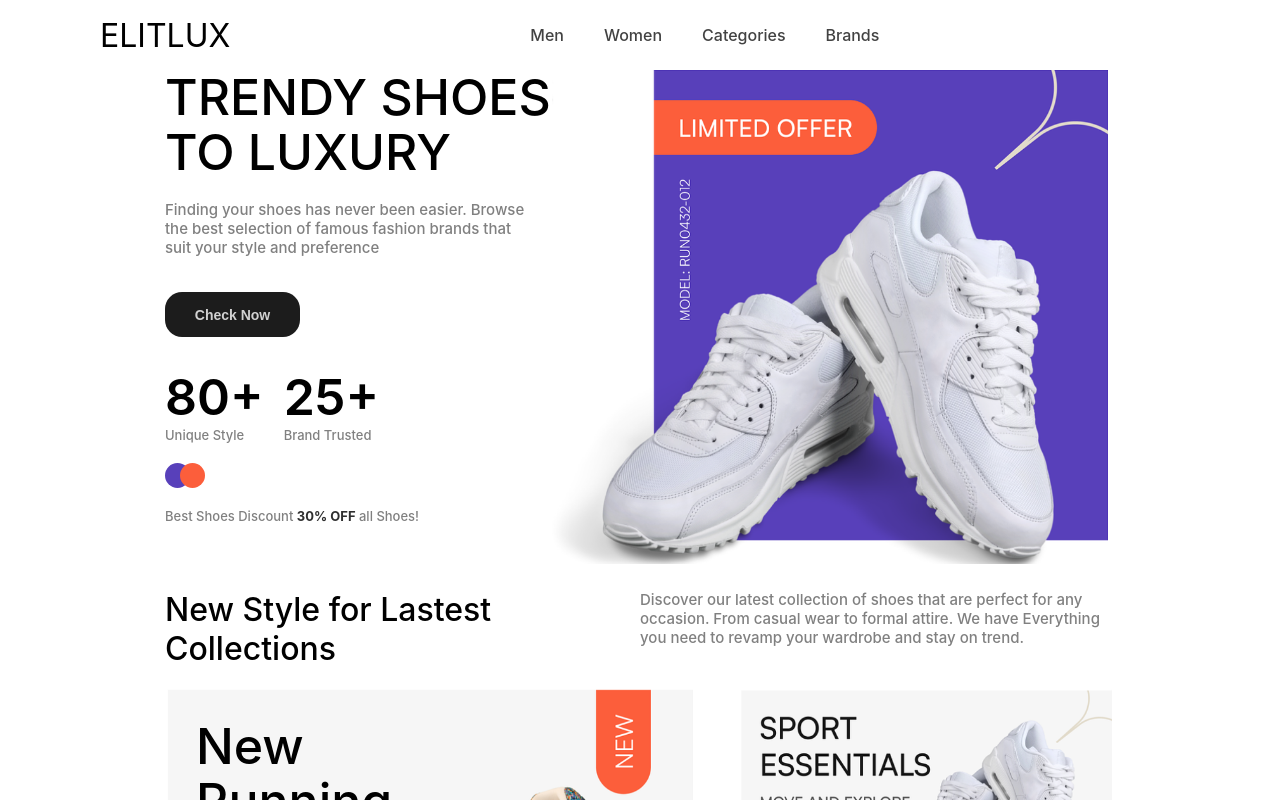
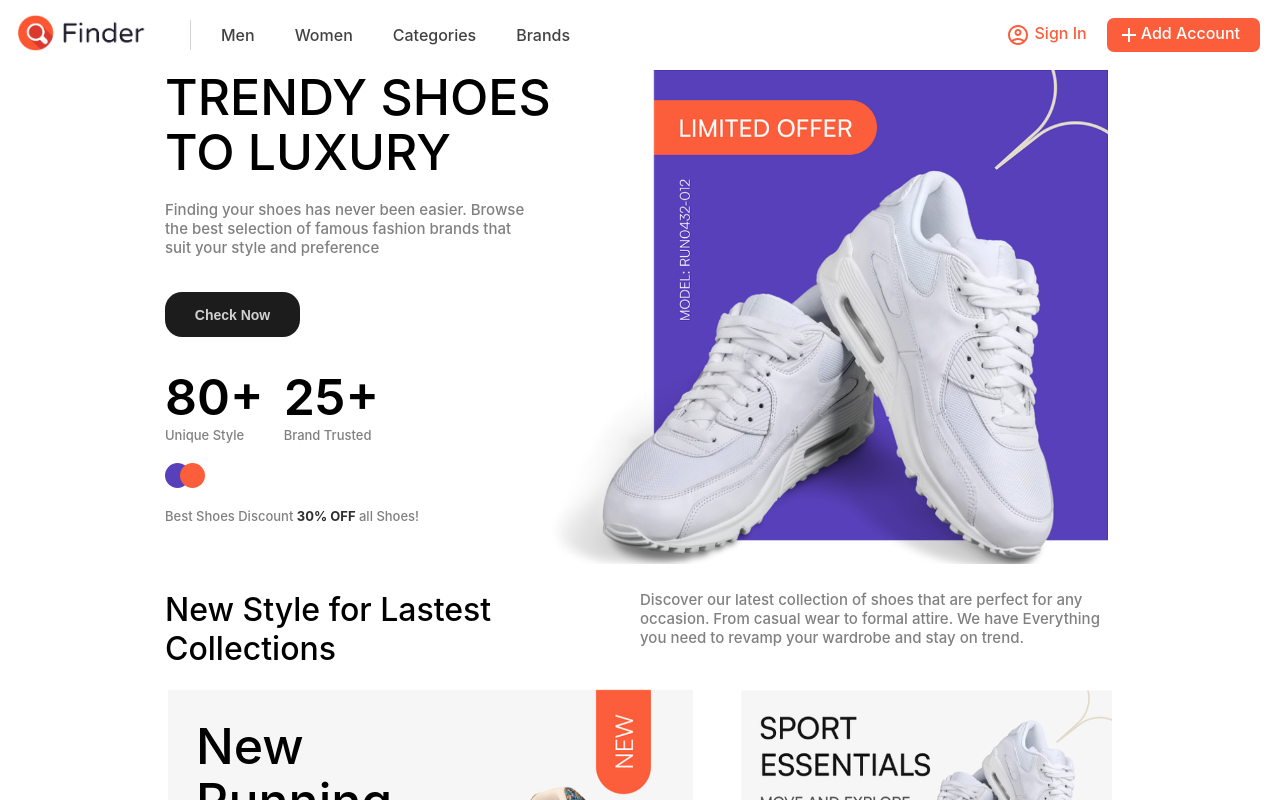
Before and after one commit to samsMay2001/project3, a React (Create React App) app: page / in a window 1280 px wide. Shown: the top 800 px of the page. Built offline with nearby package versions, Linux system fonts and the light colour scheme.

Commit message:
more edits to navbar

```diff
--- a/src/components/navbar/navbar.css
+++ b/src/components/navbar/navbar.css
@@ -1,16 +1,22 @@
 .navbar{
     /* border: 1px dashed grey; */
-    display: flex;
-    height: 70px;
-    align-items: center;
     --nav-color : #424242;
     --nav-focus : #FC5E3B;
     z-index: 999;
     background-color: white;
     position: fixed;
     top: 0;
-    left: 100px;
-    right: 100px;
+    left: 0px;
+    right: 0px;
+    padding-left: 10px;
+    padding-right: 10px;
+}
+.navbar1{
+    display: flex;
+    height: 70px;
+    align-items: center;
+    max-width: 1300px;
+    margin: auto;
 }
 .navbar-shadow{
     /* transition: box-shadow 1s ease-in-out; */
@@ -18,7 +24,7 @@
 }
 .nav-logo{
     /* border: 1px dashed grey; */
-    margin-right: 300px;
+    margin-right: 30px;
     text-decoration: none;
 }
 .nav-logo > h1{
@@ -31,26 +37,14 @@
     font-weight: 500;
     color: var(--nav-color);
 }
-.nav-search-area{
-    border: 1px solid #b9b9b9;
-    height: 50px;
+.nav-tab:nth-child(2){
+    border-left: 1px solid #d2d2d2;
     display: flex;
-    overflow: hidden;
-    border-radius: 50px;
-    padding-left: 15px;
-    width: 200px;
-    margin-right: 40px;
-    margin-left: 100px;
-    color: var(--nav-color);
+    align-items: center;
+    height: 30px;
+    padding-left: 30px;
 }
-.nav-search-area > input {
-    outline: none;
-    border: 0;
-}
-.nav-search-area > div{
-    padding-top: 13px;
-    margin-right: 5px;
-}
+
 .nav-tab:last-child{
     margin-right: 100px;
 }
@@ -69,3 +63,39 @@
 .nav-tab:focus{
     color:var(--nav-focus)
 }
+.nav-right-area{
+    /* border: 1px dashed grey; */
+    width: 300px;
+    height: 50px;
+    margin-left: auto;
+    display: flex;
+    align-items: center;
+}
+.nav-right-area > div{
+    display: flex;
+    width: 100;
+    margin-left: auto;
+}
+.nav-right-btn{
+    /* border: 1px dashed grey; */
+    padding: 5px;
+    padding-left: 10px;
+    padding-right: 10px;
+    margin-right: 10px;
+    border-radius: 7px;
+    display: flex;
+    font-weight: 500;
+    cursor: pointer;
+}
+.nav-right-btn:first-child{
+    color : var(--nav-focus)
+}
+.nav-right-btn:last-child{
+    background-color: var(--nav-focus);
+    color: white;
+    padding-right: 20px;
+}
+.btn-icon:first-child{
+    /* border: 1px dashed grey; */
+    margin-right: 5px;
+}
--- a/src/components/navbar/navbar.jsx
+++ b/src/components/navbar/navbar.jsx
@@ -1,6 +1,9 @@
 import { NavLink, useNavigate } from 'react-router-dom'
 import './navbar.css'
 import ShoppingBagRoundedIcon from '@mui/icons-material/ShoppingBagRounded';
+import AccountCircleOutlinedIcon from '@mui/icons-material/AccountCircleOutlined';
+import AddIcon from '@mui/icons-material/Add';
+import applogo from '../imgs/logo2.png'
 import { useEffect, useState } from 'react';
 
 export const NavBar = () => {
@@ -24,12 +27,26 @@ export const NavBar = () => {
     })
     return (
         <div className={`navbar ${showShadown && 'navbar-shadow'}`}>
-            <NavLink className="nav-logo" to={"/"}> <h1>ELITLUX</h1></NavLink>
-            <NavLink className={"nav-tab"} to={"/men"}>Men</NavLink>
-            <NavLink className={"nav-tab"} to={"/women"}>Women</NavLink>
-            <NavLink className={"nav-tab"} to={"/categories"}>Categories</NavLink>
-            <NavLink className={"nav-tab"} to={"/brands"}>Brands</NavLink>
+            <div className="navbar1">
+                <NavLink className="nav-logo" to={"/"}> <img style={{width: '150px'}} src={applogo} alt='logo'/></NavLink>
+                <NavLink className={"nav-tab"} to={"/men"}>Men</NavLink>
+                <NavLink className={"nav-tab"} to={"/women"}>Women</NavLink>
+                <NavLink className={"nav-tab"} to={"/categories"}>Categories</NavLink>
+                <NavLink className={"nav-tab"} to={"/brands"}>Brands</NavLink>
 
+                <div className="nav-right-area">
+                    <div>
+                        <div className="nav-right-btn">
+                            <AccountCircleOutlinedIcon className='btn-icon'/>
+                            <div>Sign In</div>
+                        </div>
+                        <div className="nav-right-btn">
+                            <AddIcon className=''/>
+                            <div>Add Account</div>
+                        </div>
+                    </div>
+                </div>
+            </div>
         </div>
     )
 }
```
